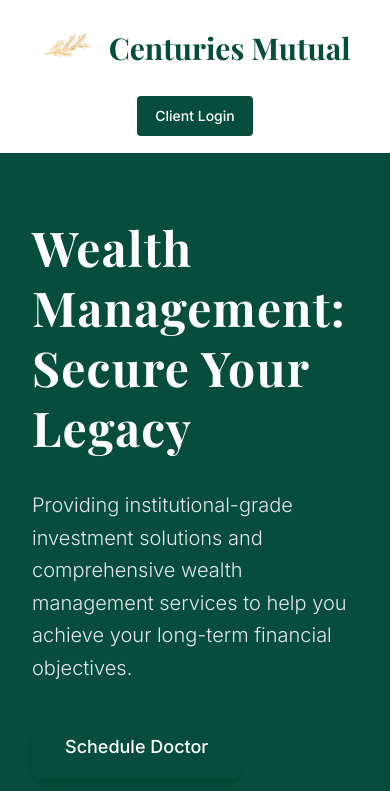
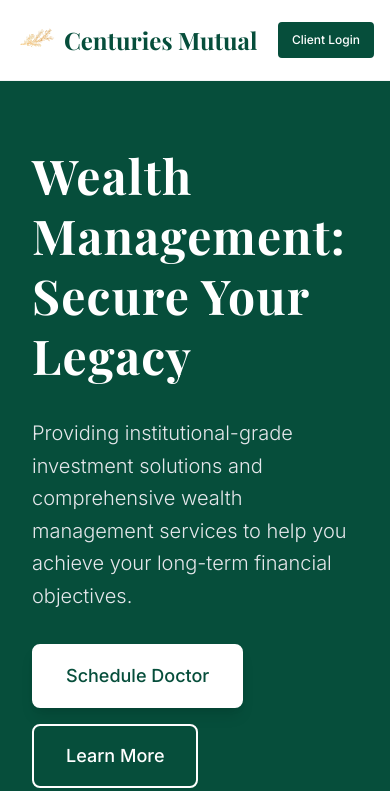
Before and after one commit to oldwestsolutions/CenturiesMutualinc, a website: page index.html in a window 390 px wide. Shown: the top 791 px of the page. Drawn offline with nearby package versions, Linux system fonts and the light colour scheme.

Commit message:
Updated hero button colors and mobile responsiveness

```diff
--- a/index.html
+++ b/index.html
@@ -136,16 +136,16 @@
     <!-- Navigation -->
     <nav class="bg-white shadow-sm border-b border-gray-100">
         <div class="max-w-7xl mx-auto px-4">
-            <div class="flex flex-col sm:flex-row justify-between items-center py-4 sm:h-24">
+            <div class="flex justify-between items-center py-4 h-auto sm:h-24">
                 <div class="flex items-center">
-                    <div class="flex items-center gap-4">
-                        <img src="CenturiesMutualLogoinc.png" alt="Centuries Mutual Logo" class="h-16 sm:h-28 w-auto object-contain"/>
-                        <span class="text-3xl sm:text-5xl md:text-6xl font-bold text-green-900 playfair">Centuries Mutual</span>
+                    <div class="flex items-center gap-2 sm:gap-4">
+                        <img src="CenturiesMutualLogoinc.png" alt="Centuries Mutual Logo" class="h-12 sm:h-28 w-auto object-contain"/>
+                        <span class="text-2xl sm:text-5xl md:text-6xl font-bold text-green-900 playfair">Centuries Mutual</span>
                     </div>
                 </div>
-                <div class="flex mt-4 sm:mt-0">
+                <div class="flex ml-4 sm:ml-0">
                     <a href="client-login.html"
-                        class="professional-button inline-flex items-center px-4 sm:px-6 py-2 border-2 border-green-900 text-sm sm:text-base font-medium rounded text-white bg-green-900 hover:bg-green-800 transition-colors duration-300">
+                       class="professional-button whitespace-nowrap inline-flex items-center px-3 sm:px-6 py-2 border-2 border-green-900 text-xs sm:text-base font-medium rounded text-white bg-green-900 hover:bg-green-800 transition-colors duration-300">
                         Client Login
                     </a>
                 </div>
@@ -168,7 +168,7 @@
                         </p>
                         <div class="mt-8 space-y-4 sm:space-y-0 sm:space-x-6 sm:flex">
                             <a href="coming-soon.html"
-                               class="inline-flex items-center px-8 py-4 border border-transparent text-lg font-medium rounded-lg text-white bg-green-900 hover:bg-green-800 focus:outline-none shadow-lg transition-all duration-300 hover:shadow-xl">
+                               class="inline-flex items-center px-8 py-4 border-2 border-white text-lg font-medium rounded-lg text-green-900 bg-white hover:bg-transparent hover:text-white focus:outline-none shadow-lg transition-all duration-300 hover:shadow-xl">
                                 Schedule Doctor
                             </a>
                             <a href="learn-more.html"
```
